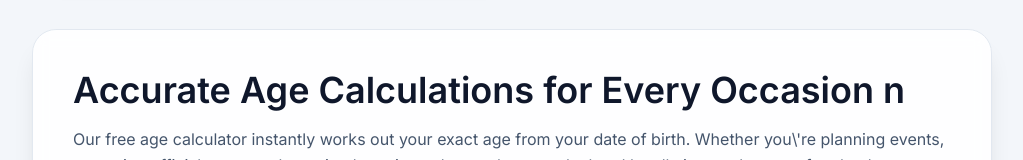
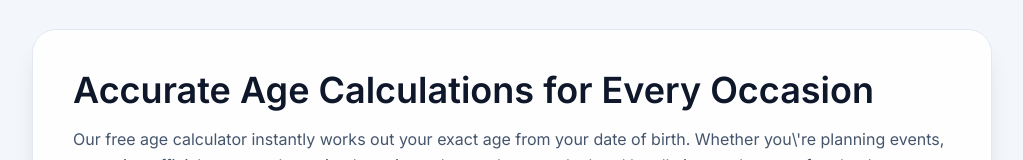
Before and after one commit to pksingh1508/agecal, a Next.js app: page / in a window 1280 px wide. Shown: the part 902-1062 px from the top of the page, without its empty margins (128-1151 px from the left). Built offline with nearby package versions, Linux system fonts and the light colour scheme.

Commit message:
Fix stray character in heading
cgen-2c8c34e3b2244d2a88511e97212fb712

```diff
--- a/app/page.tsx
+++ b/app/page.tsx
@@ -29,7 +29,7 @@ export default function Home() {
           <div className="space-y-4">
             <h2 className="text-3xl font-semibold text-slate-900 dark:text-white sm:text-4xl">
               Accurate Age Calculations for Every Occasion
-n            </h2>
+            </h2>
             <p className="text-base leading-relaxed text-slate-600 dark:text-slate-300">
               Our free age calculator instantly works out your exact age from your date of birth. Whether you\'re planning events, preparing official paperwork, or simply curious, the results are calculated locally in your browser for absolute privacy.
             </p>
```
